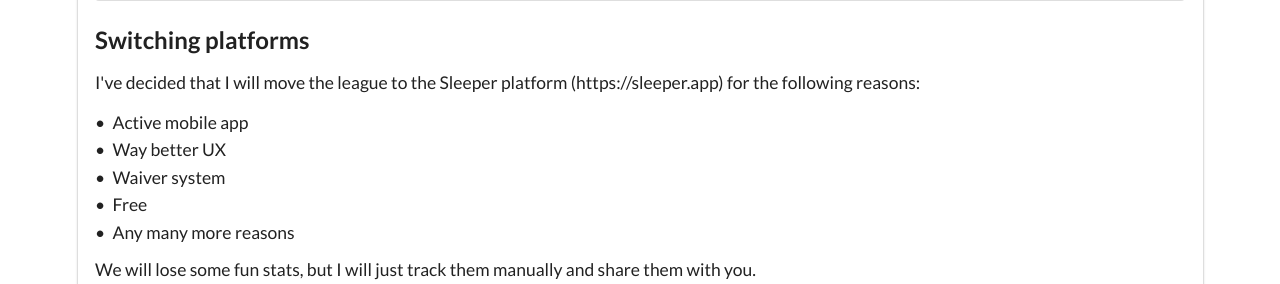
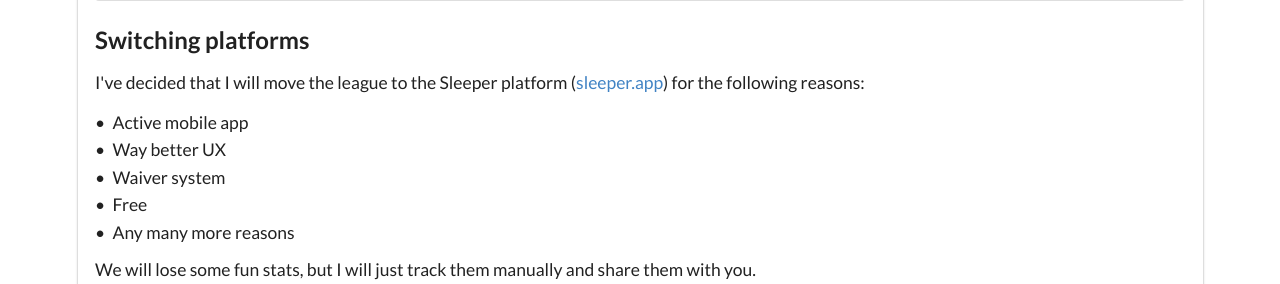
Before and after one commit to andrijan/mfl-commish, a Django app: page / in a window 1280 px wide. Shown: the part 1332-1616 px from the top of the page. Run offline with Django 3.2, Linux system fonts and the light colour scheme; data comes from the database, SQL or seed files in the repository; some libraries are stand-ins or nearby versions.

Commit message:
Update index.html

```diff
--- a/core/templates/core/index.html
+++ b/core/templates/core/index.html
@@ -217,7 +217,7 @@
   </table>
   <h2>Switching platforms</h2>
   <p>
-    I've decided that I will move the league to the Sleeper platform (https://sleeper.app) for the following reasons:
+    I've decided that I will move the league to the Sleeper platform (<a href="https://sleeper.app">sleeper.app</a>) for the following reasons:
     <ul class="ui list">
       <li>Active mobile app</li>
       <li>Way better UX</li>
```
